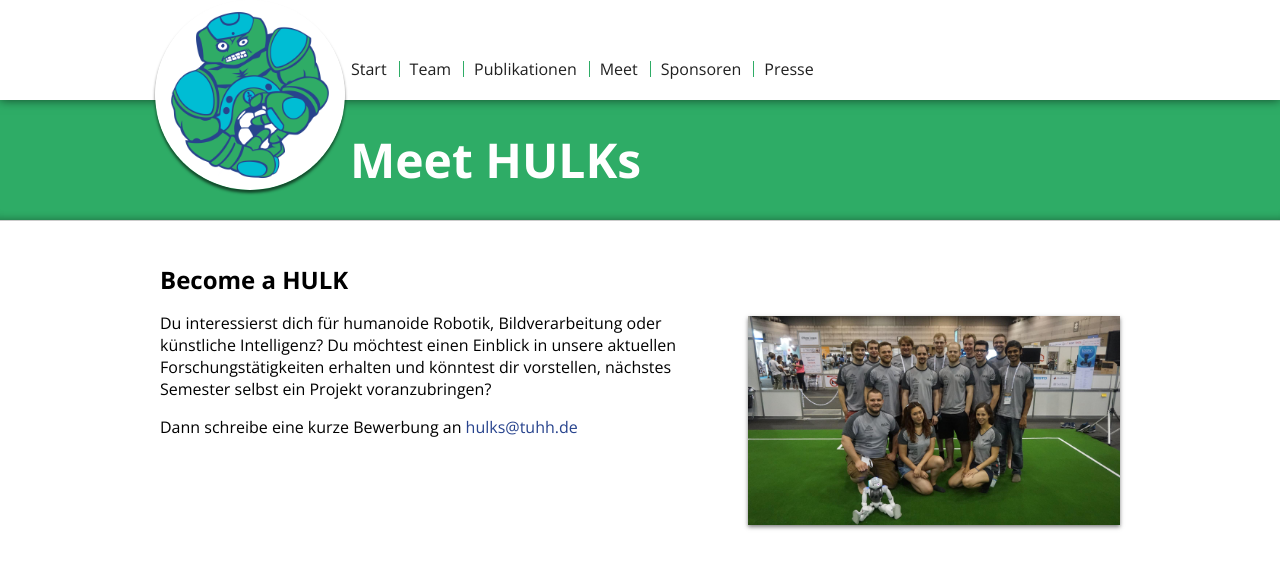
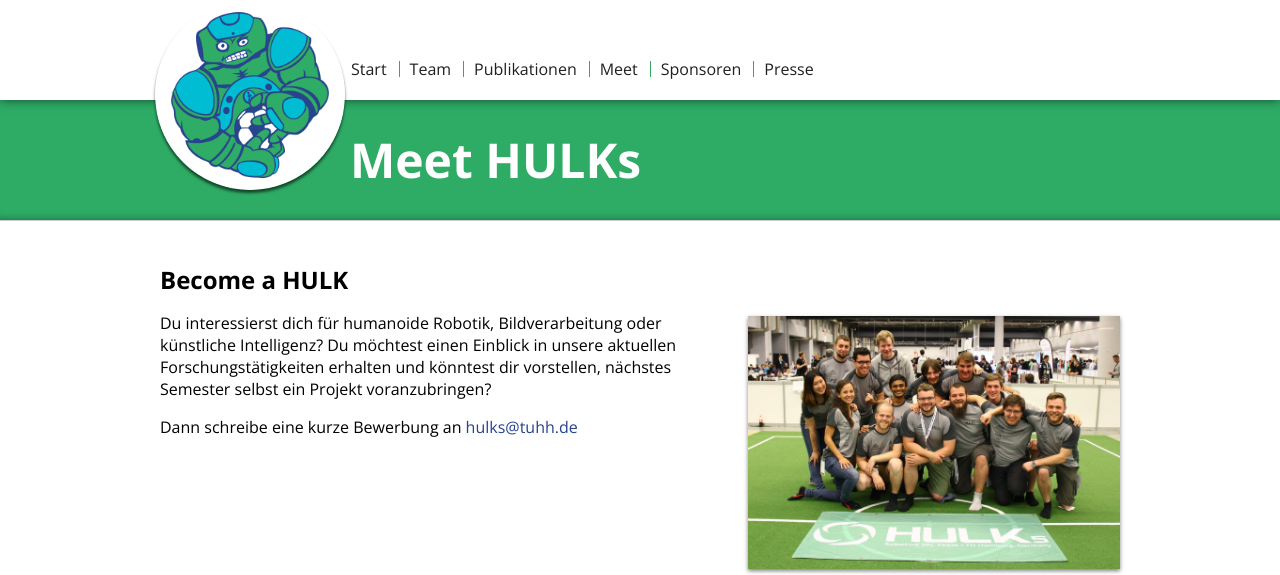
Before and after one commit to HULKs/hulks.github.io, a Jekyll site: the page built from meet/index.html, in a window 1280 px wide and 1192 px high. Shown: the top 575 px of the window. Built offline with Jekyll 4.4.1, drawn with Linux system fonts in a browser that asks for light colours; grey boxes are pictures that could not be loaded.

Commit message:
update team photo in meet/index.html

```diff
--- a/meet/index.html
+++ b/meet/index.html
@@ -20,7 +20,7 @@
       </p>
       <p>Dann schreibe eine kurze Bewerbung an <a href="mailto:hulks@tuhh.de">hulks@tuhh.de</a></p>
     </div><figure class="col-4-10 photo-contact">
-      <img src="{{site.path}}/_photos/team/robocup-2017.jpg" />
+      <img src="{{site.path}}/_photos/team/robocup-2018.jpg" />
     </figure>
       </div>
   </div>
```
